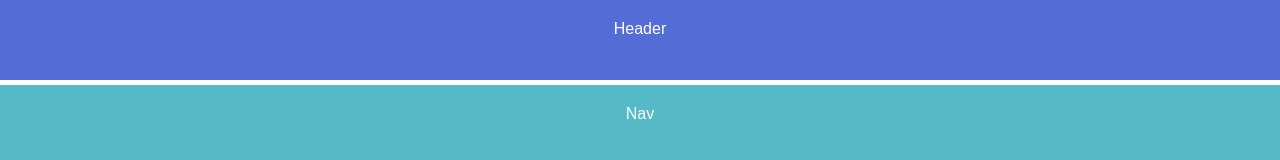
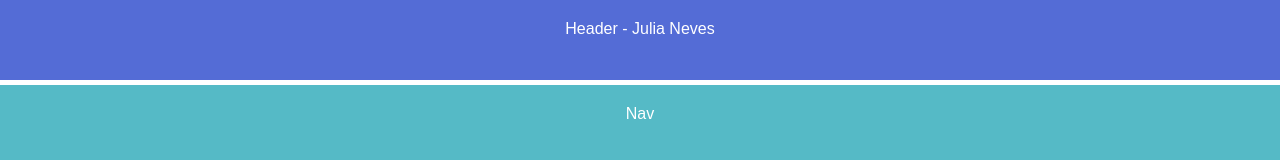
Before and after one commit to Julianeves01/atividade09_grid, a plain HTML site: page index.html in a window 1280 px wide. Shown: the top 160 px of the page. Drawn offline with Linux system fonts and the light colour scheme.

Commit message:
feat: finalização da atividade

```diff
--- a/index.html
+++ b/index.html
@@ -8,7 +8,7 @@
 </head>
 <body>
     <div class="grid-container">
-        <div class="header">Header</div>
+        <div class="header">Header - Julia Neves</div>
         <div class="nav">Nav</div>
         <div class="section">Section</div>
         <div class="article">Article</div>
```
